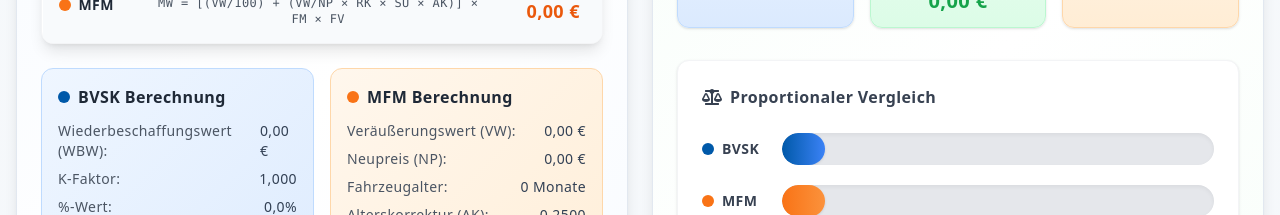
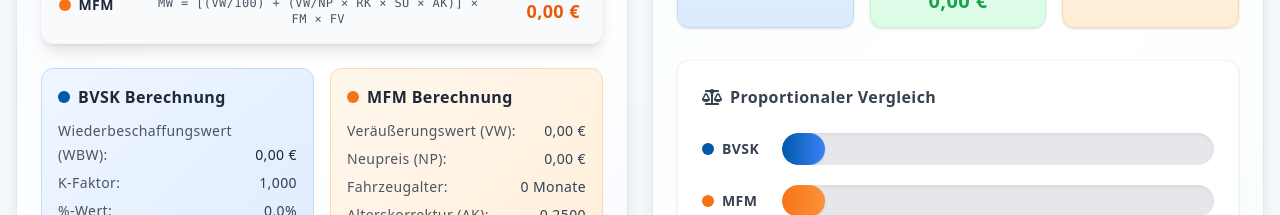
Before and after one commit to hoidOS/ifu, a Next.js app: page /minderwert in a window 1280 px wide. Shown: the part 1000-1215 px from the top of the page. Built offline with nearby package versions, Linux system fonts and the light colour scheme.

Commit message:
fix: mindwert line break

```diff
--- a/pages/minderwert.tsx
+++ b/pages/minderwert.tsx
@@ -1013,9 +1013,12 @@ function Minderwert() {
                   <h3 className="font-semibold text-gray-800">BVSK Berechnung</h3>
                 </div>
                 <div className="space-y-2 text-sm">
-                  <div className="flex justify-between">
-                    <span className="text-gray-600">Wiederbeschaffungswert (WBW):</span>
-                    <span className="font-medium">{bvskInput.wbw.toFixed(2).replace(".", ",")} €</span>
+                  <div className="text-gray-600">
+                    <span className="block">Wiederbeschaffungswert</span>
+                    <div className="mt-1 flex items-baseline justify-between">
+                      <span>(WBW):</span>
+                      <span className="font-medium text-gray-800 whitespace-nowrap">{bvskInput.wbw.toFixed(2).replace(".", ",")} €</span>
+                    </div>
                   </div>
                   <div className="flex justify-between">
                     <span className="text-gray-600">K-Faktor:</span>
```
